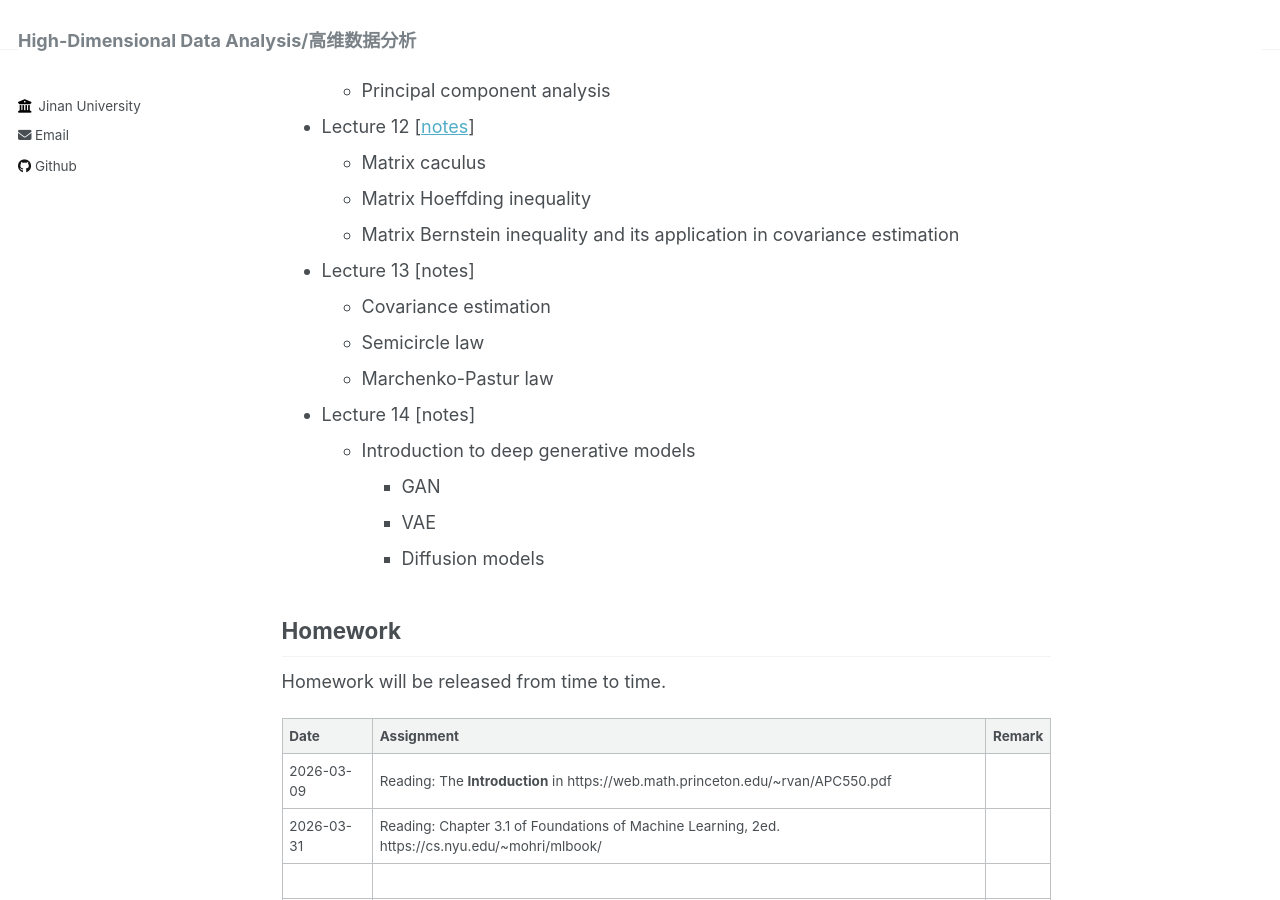
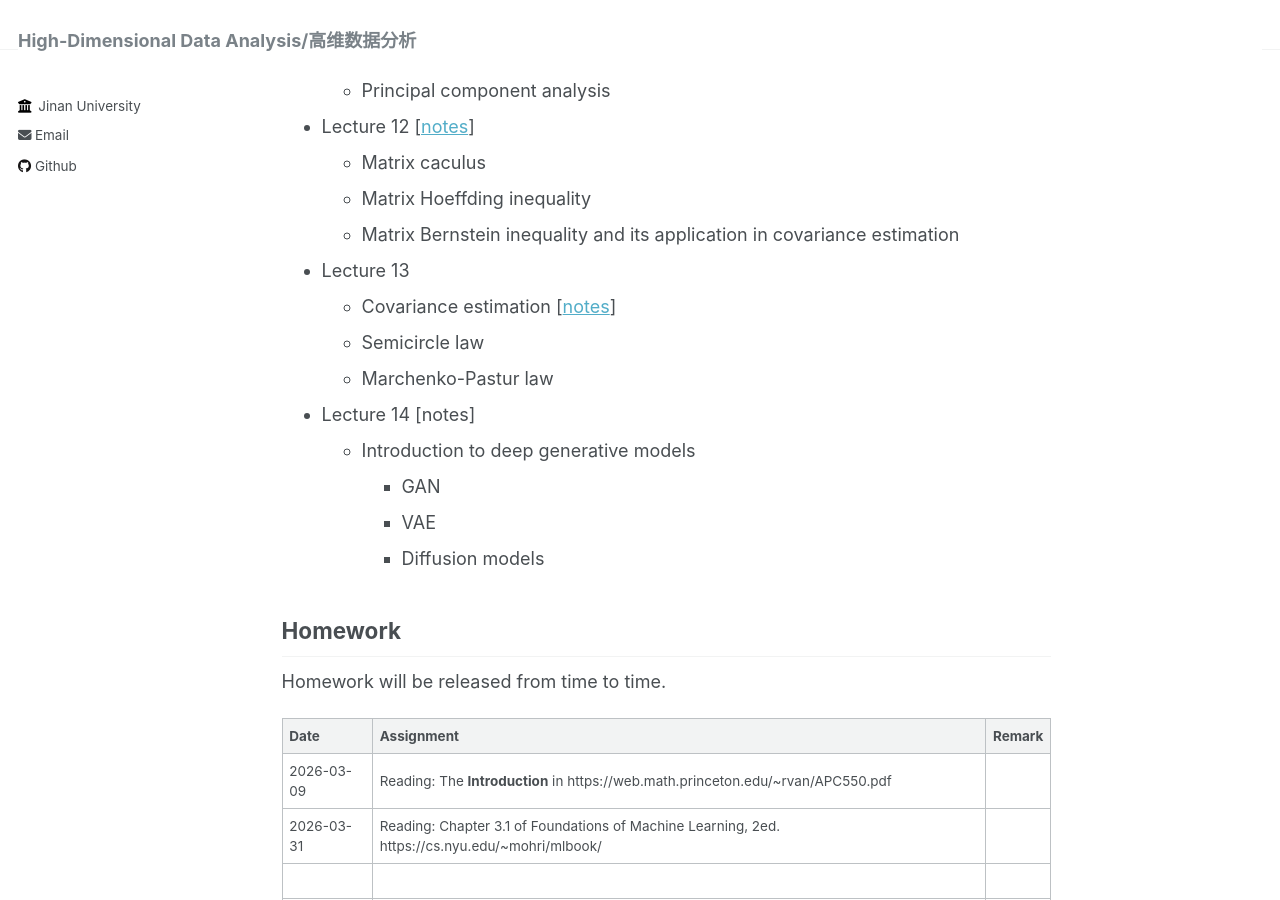
Before and after one commit to wangyuanhao/high_dim_stat, a Jekyll site: the page built from _pages/about.md, in a window 1280 px wide and 900 px high, scrolled down 2853 px. Built offline with Jekyll 4.4.1, drawn with Linux system fonts in a browser that asks for light colours; part of the change alters nothing that is shown.

```diff
--- a/_pages/about.md
+++ b/_pages/about.md
@@ -87,8 +87,8 @@ Lecture notes will be updated from time to time. There might be typos in the rel
   * Matrix caculus
   * Matrix Hoeffding inequality
   * Matrix Bernstein inequality and its application in covariance estimation
-* Lecture 13 [notes]
-  * Covariance estimation
+* Lecture 13
+  * Covariance estimation [[notes](../notes/supp1.pdf)]
   * Semicircle law
   * Marchenko-Pastur law
 * Lecture 14 [notes]
```
